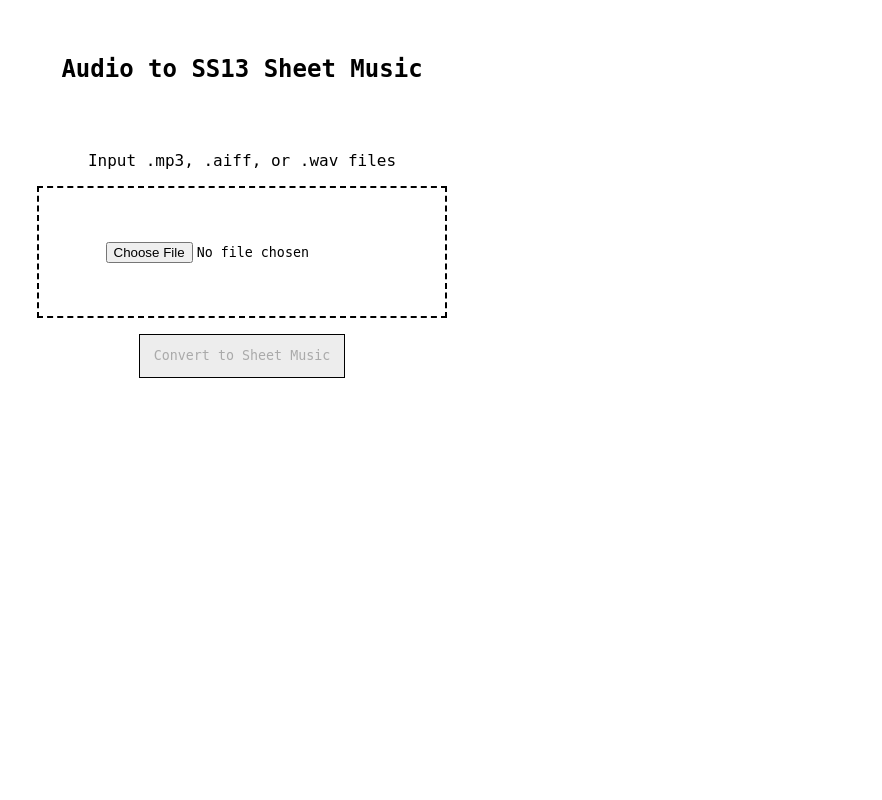
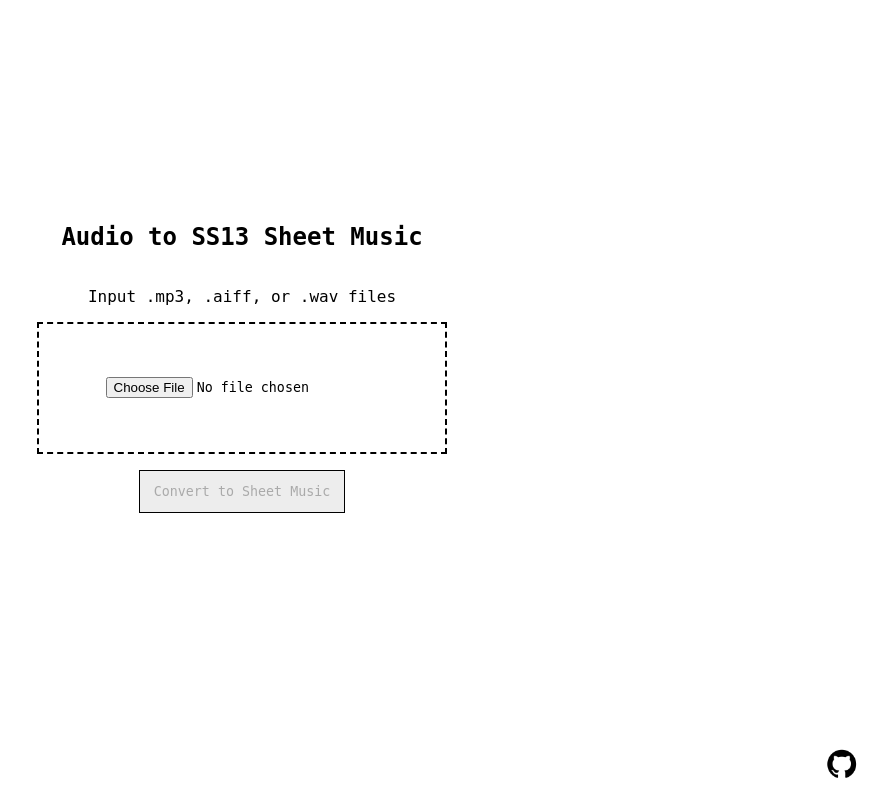
Before and after one commit to dejmedus/mp3-to-sheetmusic, a Flask app: page / in a window 1280 px wide. Shown: the whole page, without its empty margins (398-1280 px from the left). Run offline with Flask 2, Linux system fonts and the light colour scheme; some web fonts are replaced.

Commit message:
add footer & link to source code

```diff
--- a/static/css/app.css
+++ b/static/css/app.css
@@ -4,8 +4,14 @@
   font-family: "Martian Mono", monospace;
 }
 body {
+  display: flex;
+  flex-direction: column;
+  height: 100vh;
+}
+main{
+  flex: 1;
   padding: 4%;
-  gap: 2em;
+  gap: 1em;
   display: flex;
   flex-direction: column;
   align-items: center;
@@ -38,6 +44,18 @@ form button:hover {
 }
 form button:disabled:hover {
   background-color: rgb(237, 237, 237);
+}
+footer {
+  display: flex;
+  justify-content: flex-end;
+  padding: 1em 1.5em 1em 0;
+}
+footer img{
+  width: 2em;
+  height: auto;
+}
+footer img:hover{
+  opacity: 0.6;
 }
 
 /* loading */
@@ -78,3 +96,33 @@ form button:disabled:hover {
     height: 32px;
   }
 }
+
+@media (prefers-color-scheme: dark) {
+  body{
+    background-color: black;
+    color: white
+  }
+  input[type="file"] {
+    border: 2px dashed white;
+  }
+  form button {
+    color: rgb(233, 233, 233);
+    padding: 1em;
+    background-color: rgb(58, 58, 58);
+    border: 1px solid rgb(233, 233, 233);
+  }
+  form button:hover {
+    background-color: rgb(70, 70, 70);
+  }
+  form button:disabled {
+    color: rgb(119, 119, 119);
+   border: 1px solid rgb(119, 119, 119);
+  }
+  form button:disabled:hover {
+    color: rgb(119, 119, 119);
+    background-color: rgb(58, 58, 58);
+  }
+  footer img{
+    filter: invert(100%) sepia(100%) saturate(1%) hue-rotate(356deg) brightness(105%) contrast(101%);
+  }
+}
--- a/templates/app.html
+++ b/templates/app.html
@@ -8,6 +8,8 @@
     <meta name="viewport" content="width=device-width, initial-scale=1.0">
     <meta name="description" content="Convert mp3 files to SS13 sheet music.">
 
+    <!-- Favicon -->
+    <link rel="shortcut icon" href="{{ url_for('static', filename='images/music.png') }}" type="image/x-icon">
     <!-- CSS -->
     <link rel="stylesheet" href="{{ url_for('static', filename='css/app.css') }}">
     <!-- Google Fonts -->
@@ -17,6 +19,7 @@
 </head>
 
 <body>
+    <main>
         {% if sheet_music != 'false' %}
         <h1>Sheet Music {{ name }}</h1>
         <div class="sheet_music">
@@ -36,7 +39,12 @@
             <button id='submit' onclick="loading()" type="submit" disabled>Convert to Sheet Music</button>
         </form>
         {% endif %}
-
+    </main>
+    <footer>
+        <a href="https://github.com/dejmedus/mp3-to-sheetmusic/tree/frontend">
+            <img src="{{url_for('static', filename='images/github.png')}}" />
+        </a>
+    </footer>
     <script>
         function input()
         {
```
Also changed, not shown: static/images/github.png (added), static/images/music.png (added). Lines whose indentation alone changed are shown as unchanged.
